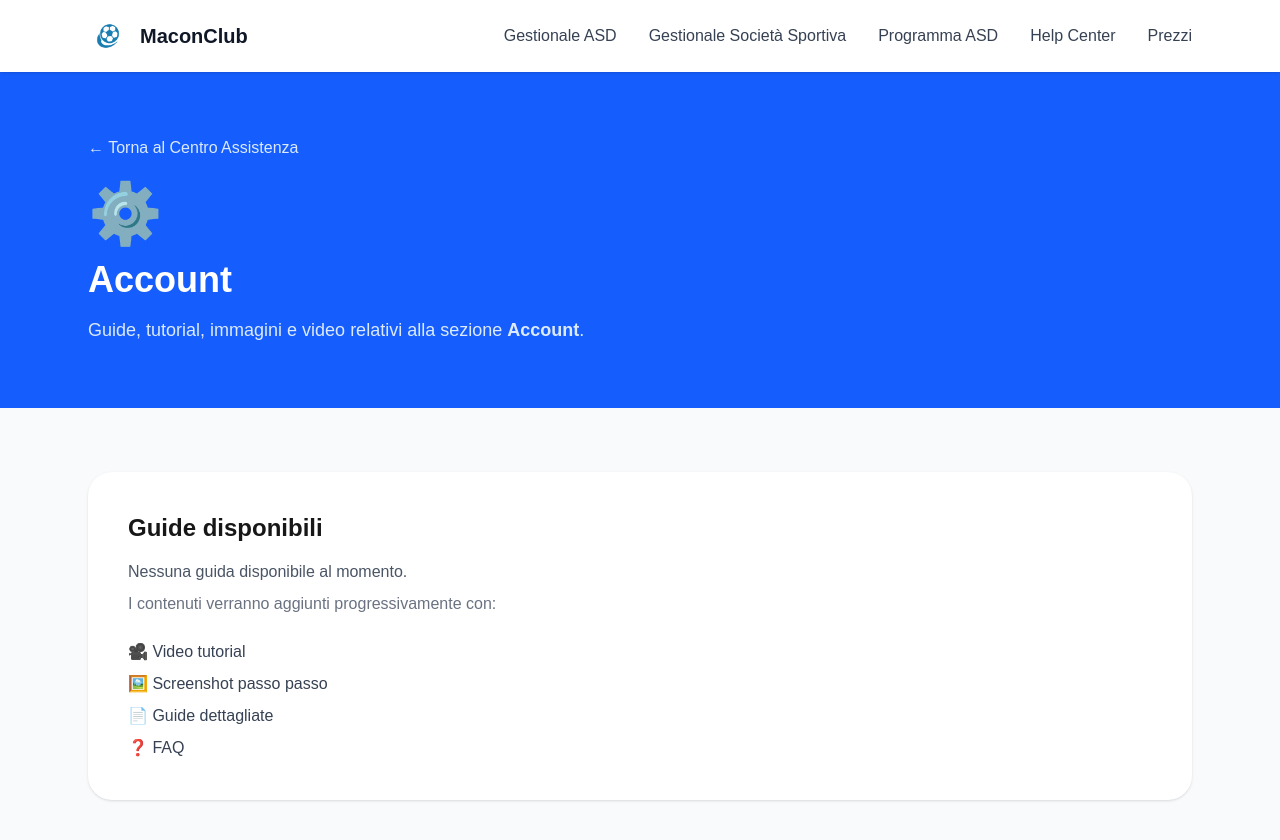
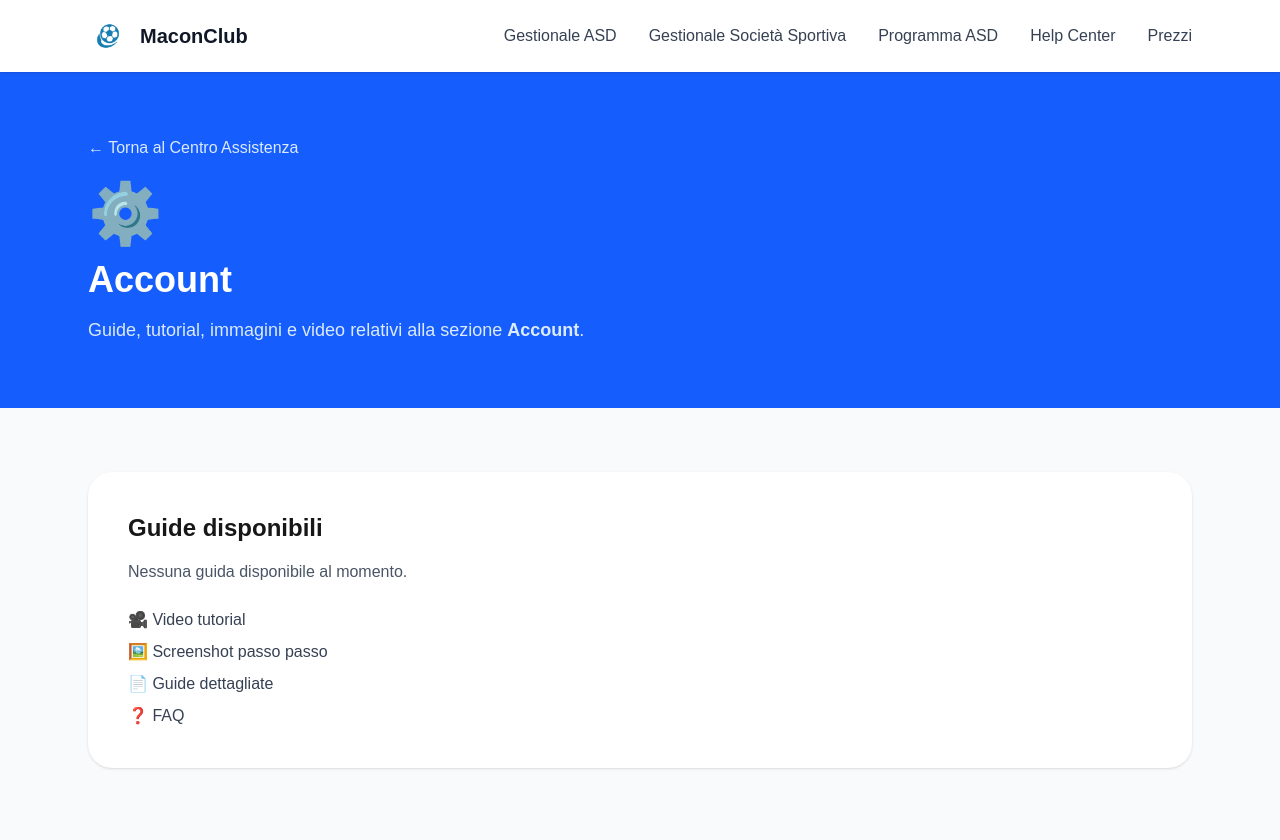
Before and after one commit to maurotto80/maconclub-landing, a Next.js app: page /help/account in a window 1280 px wide. Shown: the top 840 px of the page. Built offline with nearby package versions, Linux system fonts and the light colour scheme.

Commit message:
Add Help guide

```diff
--- a/app/help/[category]/page.tsx
+++ b/app/help/[category]/page.tsx
@@ -6,14 +6,18 @@ import { notFound } from "next/navigation";
 import { helpCategories } from "@/data/help-content";
 
 type Props = {
-  params: {
+  params: Promise<{
     category: string;
-  };
+  }>;
 };
 
-export default function HelpCategoryPage({ params }: Props) {
+export default async function HelpCategoryPage({
+  params,
+}: Props) {
+  const { category: categorySlug } = await params;
+
   const category = helpCategories.find(
-    (c) => c.slug === params.category
+    (c) => c.slug === categorySlug
   );
 
   if (!category) {
@@ -23,7 +27,6 @@ export default function HelpCategoryPage({ params }: Props) {
   return (
     <main className="bg-gray-50 min-h-screen">
 
-      {/* HERO */}
       <section className="bg-blue-600 text-white py-16">
         <div className="max-w-6xl mx-auto px-6">
 
@@ -50,7 +53,6 @@ export default function HelpCategoryPage({ params }: Props) {
         </div>
       </section>
 
-      {/* CONTENUTO */}
       <section className="py-16">
         <div className="max-w-6xl mx-auto px-6">
 
@@ -62,10 +64,6 @@ export default function HelpCategoryPage({ params }: Props) {
 
             <p className="mt-4 text-gray-600">
               Nessuna guida disponibile al momento.
-            </p>
-
-            <p className="mt-2 text-gray-500">
-              I contenuti verranno aggiunti progressivamente con:
             </p>
 
             <ul className="mt-6 space-y-2 text-gray-700">
```
